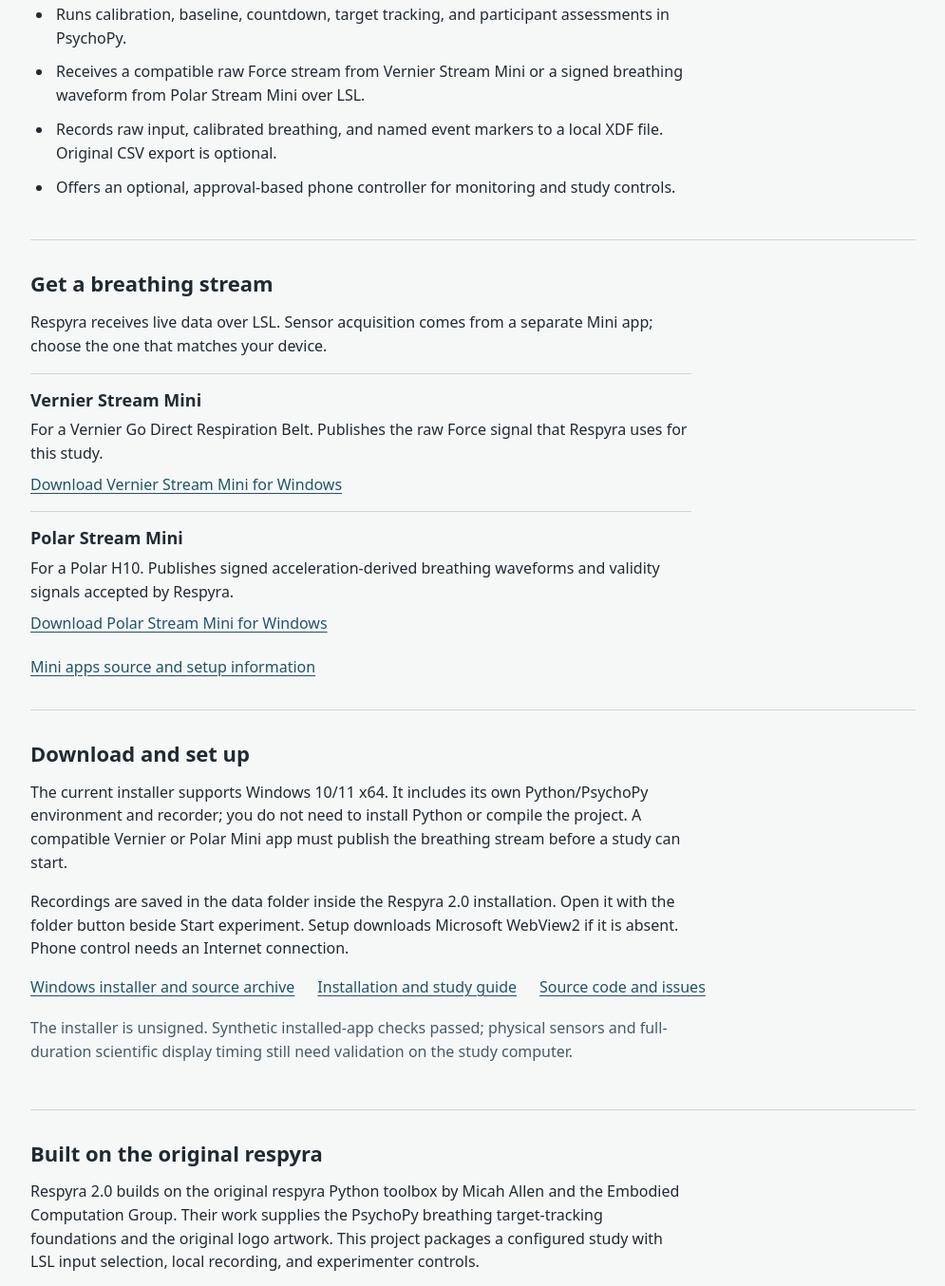
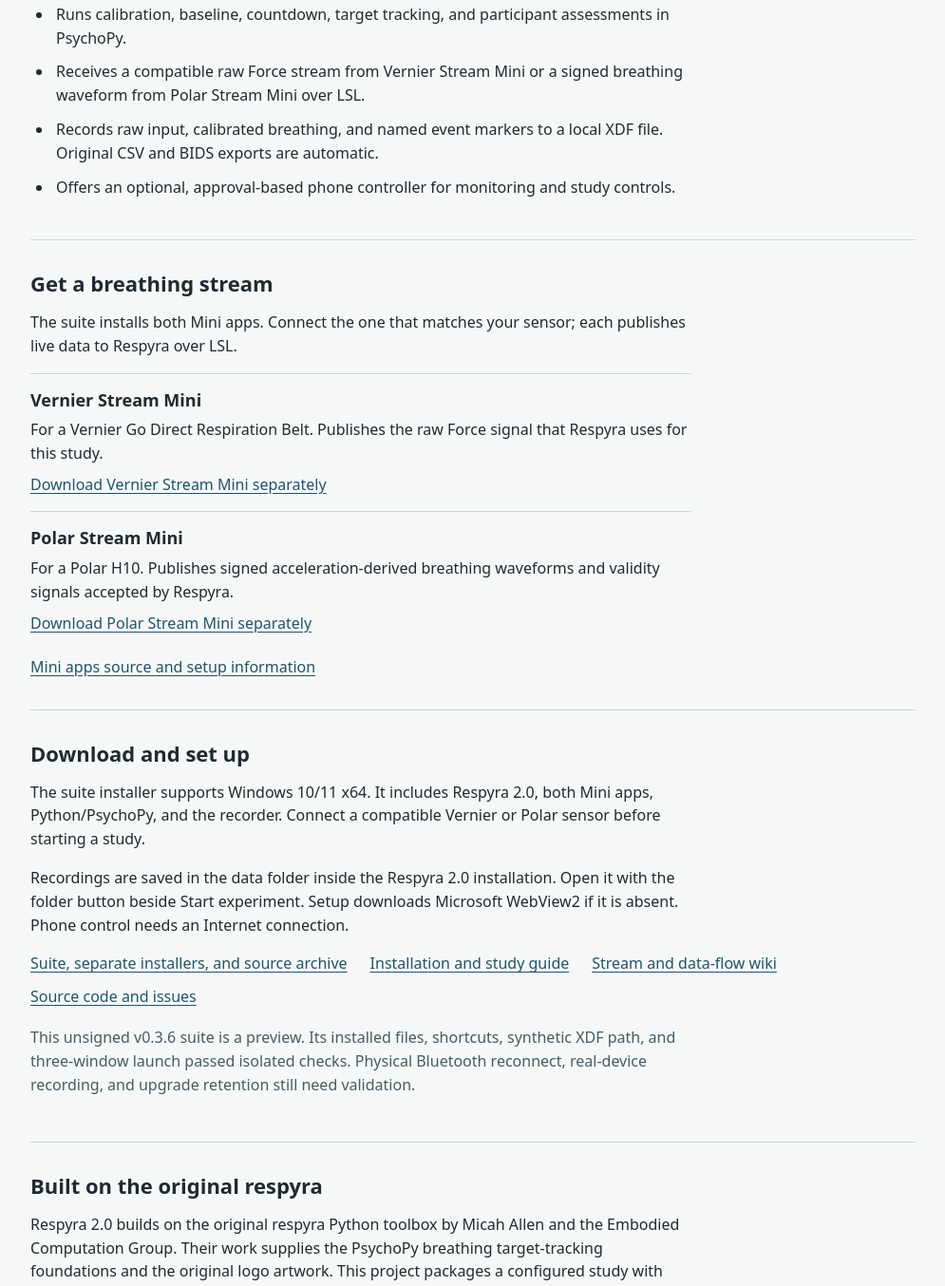
Before and after one commit to GeorgeFejer91/respyra-2.0, a website: page companion/index.html in a window 1280 px wide. Shown: the part 525-1879 px from the top of the page at 95% size, without its empty margins (142-1137 px from the left). Drawn offline with Linux system fonts and the light colour scheme; files whose address does not match are found by name; a web font is replaced by a local one.

Commit message:
Make suite the primary website download

```diff
--- a/companion/index.html
+++ b/companion/index.html
@@ -30,8 +30,8 @@
           <h1 data-measure>Breathing target-tracking studies on Windows</h1>
           <p data-measure>Respyra 2.0 gives researchers an experimenter control window, a PsychoPy participant task, and a native LSL/XDF recorder in one installable app. Participants follow a breathing target while the study varies the visual feedback they receive.</p>
           <div class="primary-links">
-            <a class="download-link" href="https://github.com/GeorgeFejer91/respyra-2.0/releases/download/v0.3.3/Respyra-2.0_0.3.3_x64-setup.exe" data-measure>Download for Windows</a>
-            <a href="https://github.com/GeorgeFejer91/respyra-2.0/releases/tag/v0.3.3" data-measure>Release notes and checksums</a>
+            <a class="download-link" href="https://github.com/GeorgeFejer91/respyra-2.0/releases/download/v0.3.6/00-Respyra-Suite_0.3.6_x64-setup.exe" data-measure>Download Respyra Suite for Windows</a>
+            <a href="https://github.com/GeorgeFejer91/respyra-2.0/releases/tag/v0.3.6" data-measure>Release notes and checksums</a>
           </div>
         </div>
       </section>
@@ -41,37 +41,38 @@
         <ul>
           <li data-measure>Runs calibration, baseline, countdown, target tracking, and participant assessments in PsychoPy.</li>
           <li data-measure>Receives a compatible raw Force stream from Vernier Stream Mini or a signed breathing waveform from Polar Stream Mini over LSL.</li>
-          <li data-measure>Records raw input, calibrated breathing, and named event markers to a local XDF file. Original CSV export is optional.</li>
+          <li data-measure>Records raw input, calibrated breathing, and named event markers to a local XDF file. Original CSV and BIDS exports are automatic.</li>
           <li data-measure>Offers an optional, approval-based phone controller for monitoring and study controls.</li>
         </ul>
       </section>
 
       <section id="streamers" aria-labelledby="streamers-title">
         <h2 id="streamers-title" data-measure>Get a breathing stream</h2>
-        <p data-measure>Respyra receives live data over LSL. Sensor acquisition comes from a separate Mini app; choose the one that matches your device.</p>
+        <p data-measure>The suite installs both Mini apps. Connect the one that matches your sensor; each publishes live data to Respyra over LSL.</p>
         <div class="streamer">
           <h3 data-measure>Vernier Stream Mini</h3>
           <p data-measure>For a Vernier Go Direct Respiration Belt. Publishes the raw Force signal that Respyra uses for this study.</p>
-          <a href="https://github.com/GeorgeFejer91/Polar-Mini-Stream/releases/download/v0.6.3/Vernier-Stream-Mini_0.6.3_x64-setup.exe" data-measure>Download Vernier Stream Mini for Windows</a>
+          <a href="https://github.com/GeorgeFejer91/respyra-2.0/releases/download/v0.3.6/Vernier-Stream-Mini_0.6.5_x64-setup.exe" data-measure>Download Vernier Stream Mini separately</a>
         </div>
         <div class="streamer">
           <h3 data-measure>Polar Stream Mini</h3>
           <p data-measure>For a Polar H10. Publishes signed acceleration-derived breathing waveforms and validity signals accepted by Respyra.</p>
-          <a href="https://github.com/GeorgeFejer91/Polar-Mini-Stream/releases/download/v0.6.3/Polar-Stream-Mini_0.6.3_x64-setup.exe" data-measure>Download Polar Stream Mini for Windows</a>
+          <a href="https://github.com/GeorgeFejer91/respyra-2.0/releases/download/v0.3.6/Polar-Stream-Mini_0.6.5_x64-setup.exe" data-measure>Download Polar Stream Mini separately</a>
         </div>
         <a href="https://github.com/GeorgeFejer91/Polar-Mini-Stream" data-measure>Mini apps source and setup information</a>
       </section>
 
       <section id="download" aria-labelledby="download-title">
         <h2 id="download-title" data-measure>Download and set up</h2>
-        <p data-measure>The current installer supports Windows 10/11 x64. It includes its own Python/PsychoPy environment and recorder; you do not need to install Python or compile the project. A compatible Vernier or Polar Mini app must publish the breathing stream before a study can start.</p>
+        <p data-measure>The suite installer supports Windows 10/11 x64. It includes Respyra 2.0, both Mini apps, Python/PsychoPy, and the recorder. Connect a compatible Vernier or Polar sensor before starting a study.</p>
         <p data-measure>Recordings are saved in the data folder inside the Respyra 2.0 installation. Open it with the folder button beside Start experiment. Setup downloads Microsoft WebView2 if it is absent. Phone control needs an Internet connection.</p>
         <div class="link-list">
-          <a href="https://github.com/GeorgeFejer91/respyra-2.0/releases/tag/v0.3.3" data-measure>Windows installer and source archive</a>
+          <a href="https://github.com/GeorgeFejer91/respyra-2.0/releases/tag/v0.3.6" data-measure>Suite, separate installers, and source archive</a>
           <a href="https://github.com/GeorgeFejer91/respyra-2.0/blob/main/docs/windows-install.md" data-measure>Installation and study guide</a>
+          <a href="https://github.com/GeorgeFejer91/respyra-2.0/wiki" data-measure>Stream and data-flow wiki</a>
           <a href="https://github.com/GeorgeFejer91/respyra-2.0" data-measure>Source code and issues</a>
         </div>
-        <p class="qualification" data-measure>The installer is unsigned. Synthetic installed-app checks passed; physical sensors and full-duration scientific display timing still need validation on the study computer.</p>
+        <p class="qualification" data-measure>This unsigned v0.3.6 suite is a preview. Its installed files, shortcuts, synthetic XDF path, and three-window launch passed isolated checks. Physical Bluetooth reconnect, real-device recording, and upgrade retention still need validation.</p>
       </section>
 
       <section id="origin" aria-labelledby="origin-title">
```
Also changed, not shown: tests/check_project_site.cjs (+10 -3 lines).
